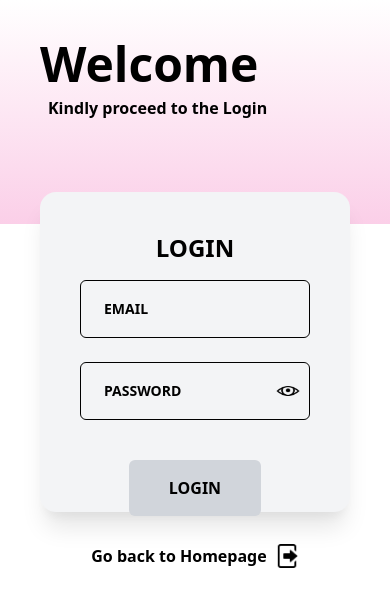
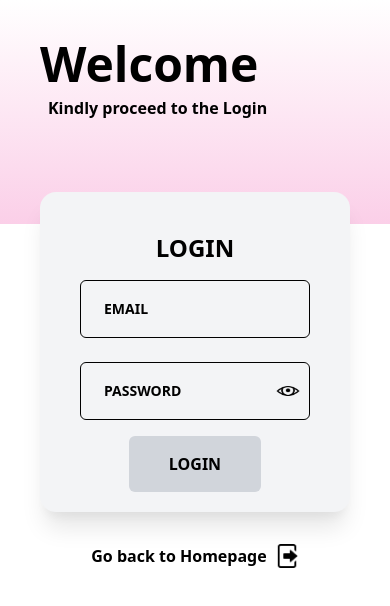
Before and after one commit to Victorakinwunmi/cake-web, a Nuxt app: page /login in a window 390 px wide. Shown: the top 606 px of the page. Built offline with nearby package versions, Linux system fonts and the light colour scheme.

Commit message:
i adjust the login button in mobile screen

```diff
--- a/components/LoadingButton.vue
+++ b/components/LoadingButton.vue
@@ -11,7 +11,8 @@
         rounded-md
         focus:text-gray-600 focus:outline-none
         outline-none
-        my-10
+        md:my-10
+        my-4
         py-4
         px-10
         bg-gray-300
```
